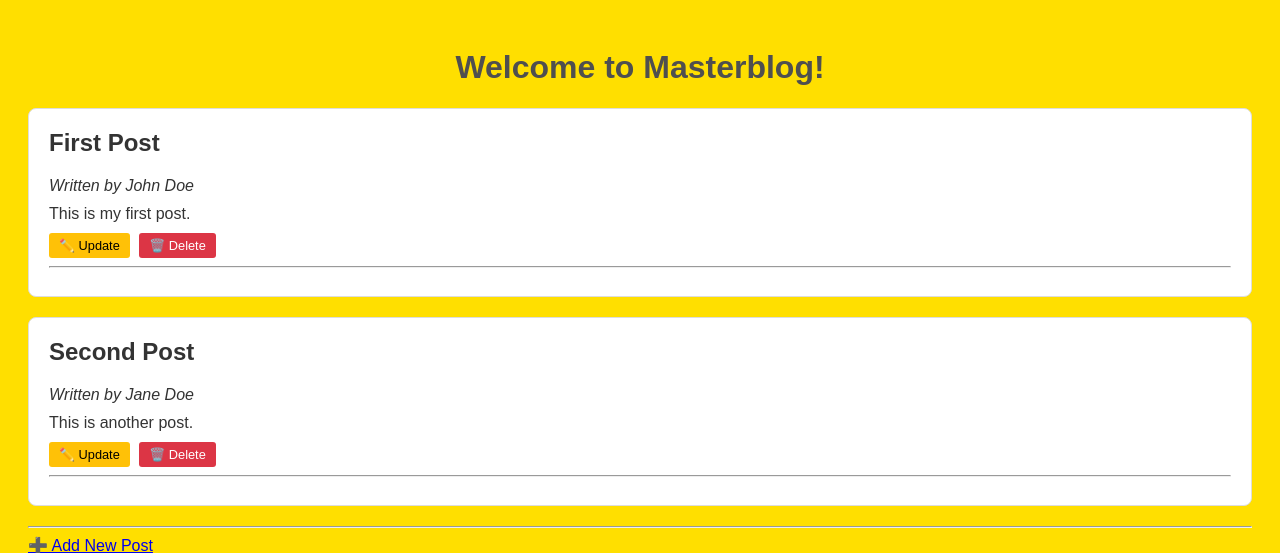
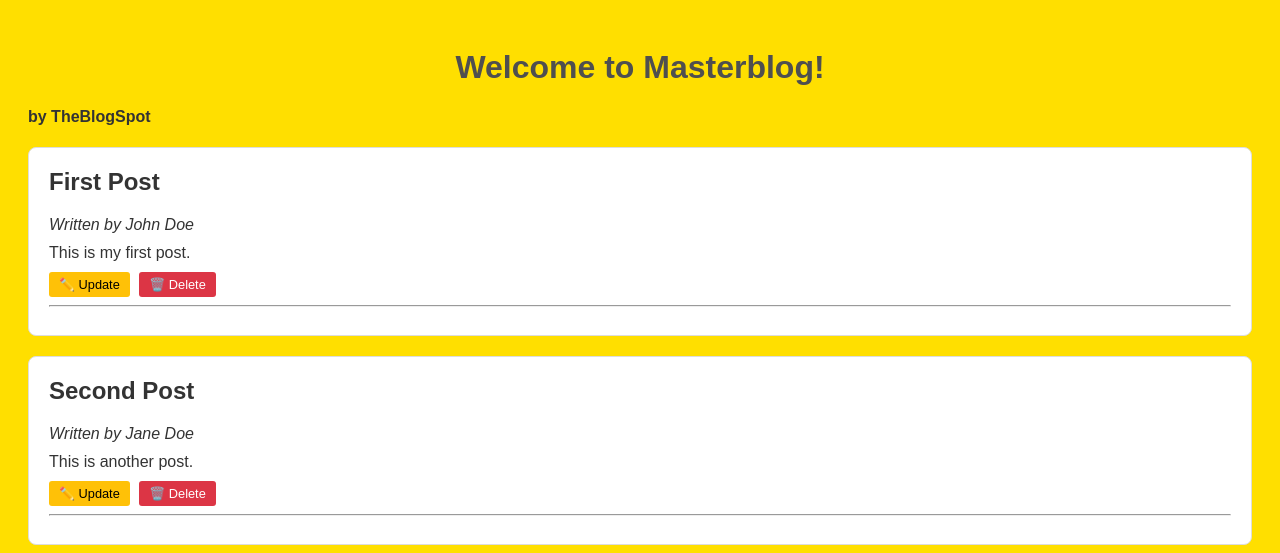
Before and after one commit to emilioquezadanavarro/basic-blog-app, a Flask app: page / in a window 1280 px wide. Shown: the top 553 px of the page. Run offline with Flask 3, Linux system fonts and the light colour scheme.

Commit message:
Adding subtitle class for header

```diff
--- a/templates/index.html
+++ b/templates/index.html
@@ -9,6 +9,7 @@
 </head>
 <body>
     <h1>Welcome to Masterblog!</h1>
+    <h4 class="subtitle">by TheBlogSpot</h4>
 
     <!-- Loop through posts -->
     {% for post in posts %}
```
